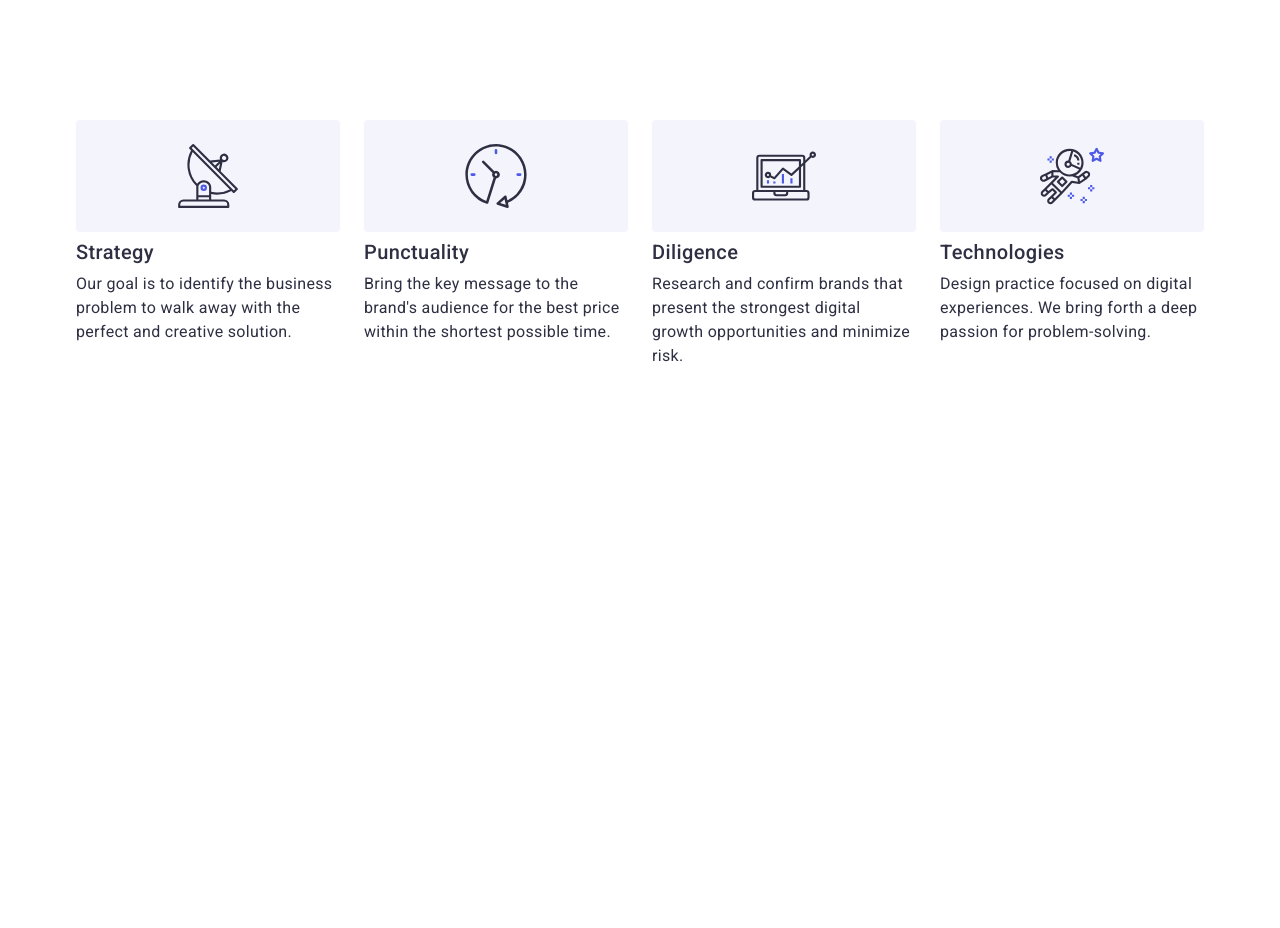
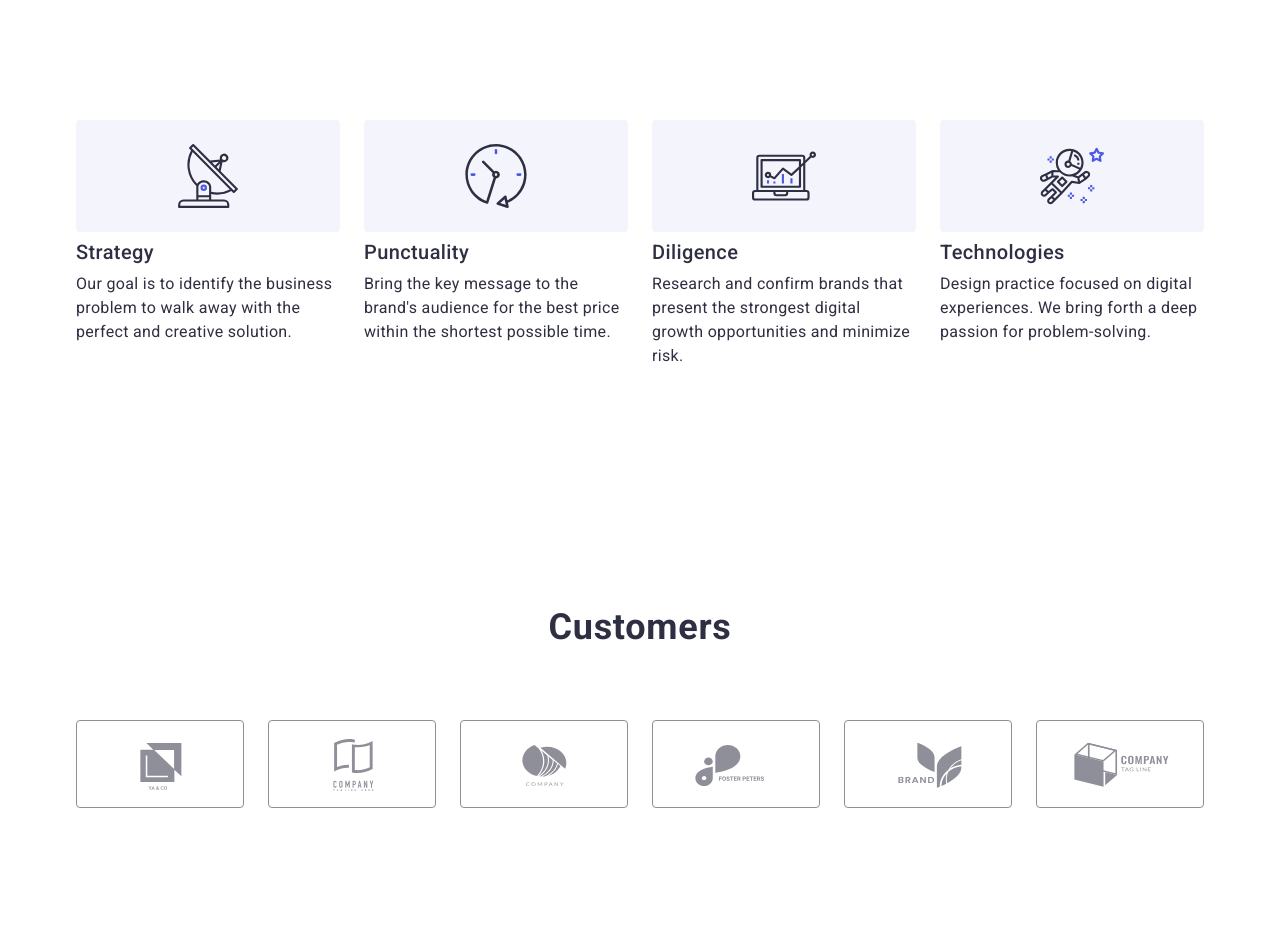
Before and after one commit to OnishYurii/goit-markup-hw-06, a plain HTML site: page index.html in a window 1280 px wide. Before the commit the page ends 800 px from the top, so only its background shows below. Drawn offline with nearby package versions, Linux system fonts and the light colour scheme.

Commit message:
customers done

```diff
--- a/css/media.css
+++ b/css/media.css
@@ -1,9 +1,10 @@
-
+/* ?---Tablet Version--- */
 @media screen and (min-width: 768px) {
     .container {
         max-width: 768px;
     }
 
+/* *---Benefits--- */
     .benefits-item {
         width: calc((100% - 24px) / 2);
     }
@@ -13,8 +14,24 @@
         flex-wrap: wrap;
         gap: 72px 24px;
     }
+
+/**--- Customers--- */
+    .customers-list {
+        gap: 72px 24px;
+    }
+
+    .customer-list-icon {
+        width: 104px;
+    }
+
+    .customers-list-item {
+        width: calc((100% - 48px) / 3);
+    }
+
+/* *---Footer--- */
+
 }
-
+/*?--- Desktop Version--- */
 @media screen and (min-width: 1158px) {
     .container {
         max-width: 1158px;
@@ -22,6 +39,7 @@
         padding-right: 15px;
     }
 
+/* *---Benefits--- */
     .benefits {
         padding-top: 120px;
         padding-bottom: 120px;
@@ -30,7 +48,7 @@
      .benefits-list {
         display: flex;
         gap: 24px;
-        }
+    }
 
     .benefits-item {
         width: calc((100% - 24px * 3) / 4);
@@ -45,7 +63,7 @@
         display: flex;
         justify-content: center;
         align-items: center;
-        }
+    }
 
     .benefits-subtitle {
         color: var(--dark-color);
@@ -64,4 +82,21 @@
         line-height: 1.5;
         letter-spacing: 0.02em;
     }
+
+/* *---Customers--- */
+    .customers {
+        padding: 120px 0;
+    }
+
+    .customers-list {
+        flex-wrap: nowrap;
+        gap: 24px;
+    }
+
+    .customers-list-item {
+         width: calc((100% - 24px * 5) / 6);
+    }
+
+/* *---Footer--- */
+
 }
--- a/css/styles.css
+++ b/css/styles.css
@@ -375,7 +375,7 @@ img {
 
 /* *-------Customers------ */
 .customers {
-    padding: 120px 0;
+    padding: 96px 0;
 }
 
 .customers-title {
@@ -384,16 +384,19 @@ img {
 
 .customers-list {
     display: flex;
-    gap: 24px;
+    flex-wrap: wrap;
+    gap: 72px 16px;
 }
 
 .customer-list-icon {
+    width: 110px;
+    height: 56px;
     fill: #8E8F99;
     transition: fill 250ms cubic-bezier(0.4, 0, 0.2, 1);
 }
 
 .customers-list-item {
-    width: calc((100% - 120px) / 6);
+    width: calc((100% - 16px) / 2);
     height: 88px;
 }
 
--- a/index.html
+++ b/index.html
@@ -348,55 +348,55 @@
         </div>
       </section> -->
 
-      <!-- <section class="customers">
+      <section class="customers">
         <div class="container">
           <h2 class="customers-title header-two">Customers</h2>
           <ul class="customers-list list">
             <li class="customers-list-item">
               <a href="" target="_blank" class="customers-list-link link">
-                <svg class="customer-list-icon" width="104" height="56">
+                <svg class="customer-list-icon">
                   <use href="./images/icons.svg#icon-Logo2"></use>
                 </svg>
               </a>
             </li>
             <li class="customers-list-item">
               <a href="" target="_blank" class="customers-list-link link">
-                <svg class="customer-list-icon" width="104" height="56">
+                <svg class="customer-list-icon">
                   <use href="./images/icons.svg#icon-Logo1"></use>
                 </svg>
               </a>
             </li>
             <li class="customers-list-item">
               <a href="" target="_blank" class="customers-list-link link">
-                <svg class="customer-list-icon" width="104" height="56">
+                <svg class="customer-list-icon">
                   <use href="./images/icons.svg#icon-Logo"></use>
                 </svg>
               </a>
             </li>
             <li class="customers-list-item">
               <a href="" target="_blank" class="customers-list-link link">
-                <svg class="customer-list-icon" width="104" height="56">
+                <svg class="customer-list-icon">
                   <use href="./images/icons.svg#icon-Logo3"></use>
                 </svg>
               </a>
             </li>
             <li class="customers-list-item">
               <a href="" target="_blank" class="customers-list-link link">
-                <svg class="customer-list-icon" width="104" height="56">
+                <svg class="customer-list-icon">
                   <use href="./images/icons.svg#icon-Logo4"></use>
                 </svg>
               </a>
             </li>
             <li class="customers-list-item">
               <a href="" target="_blank" class="customers-list-link link">
-                <svg class="customer-list-icon" width="104" height="56">
+                <svg class="customer-list-icon">
                   <use href="./images/icons.svg#icon-Logo5"></use>
                 </svg>
               </a>
             </li>
           </ul>
         </div>
-      </section> -->
+      </section>
     </main>
 
     <!-- <footer class="footer">
```
